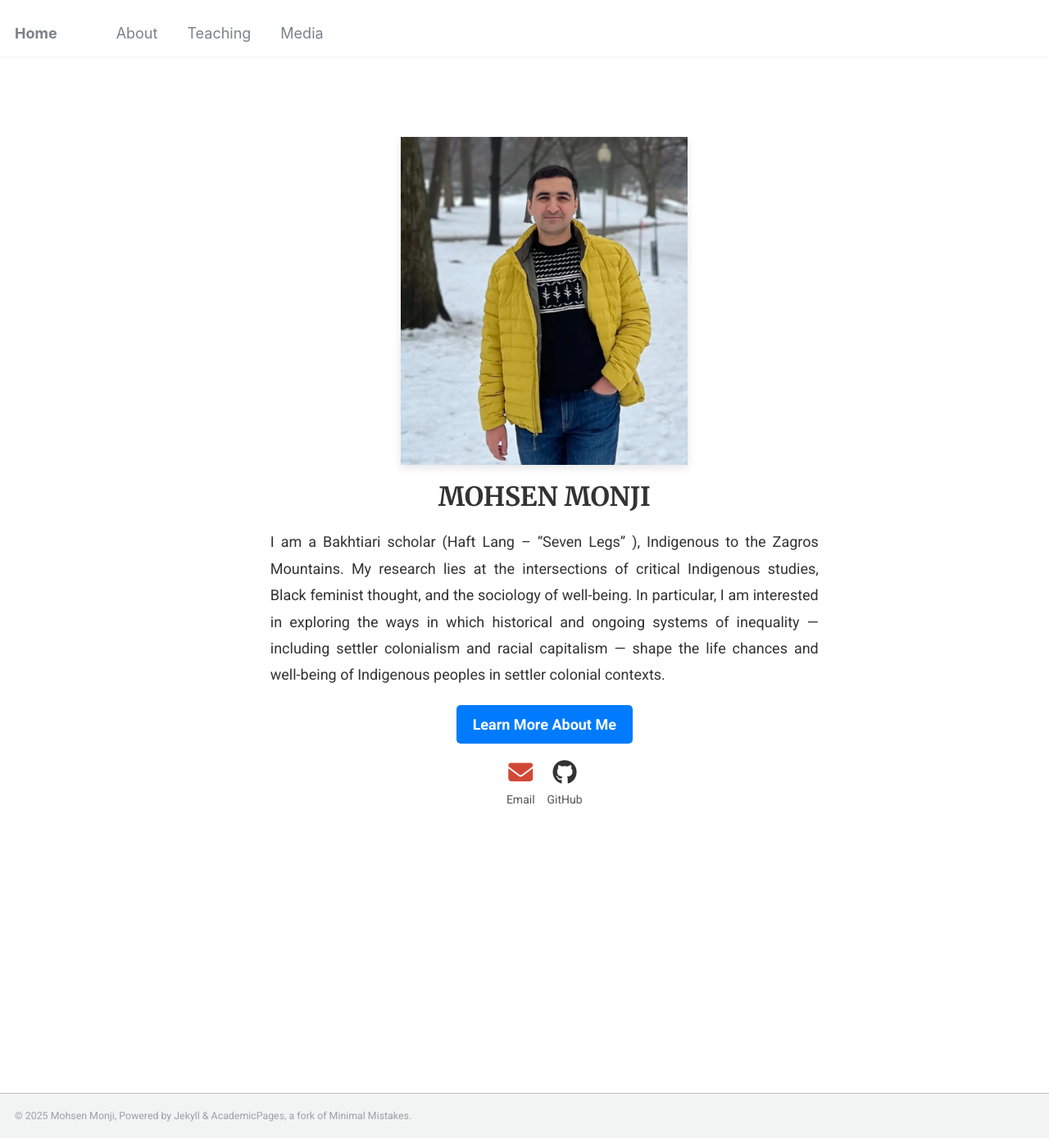
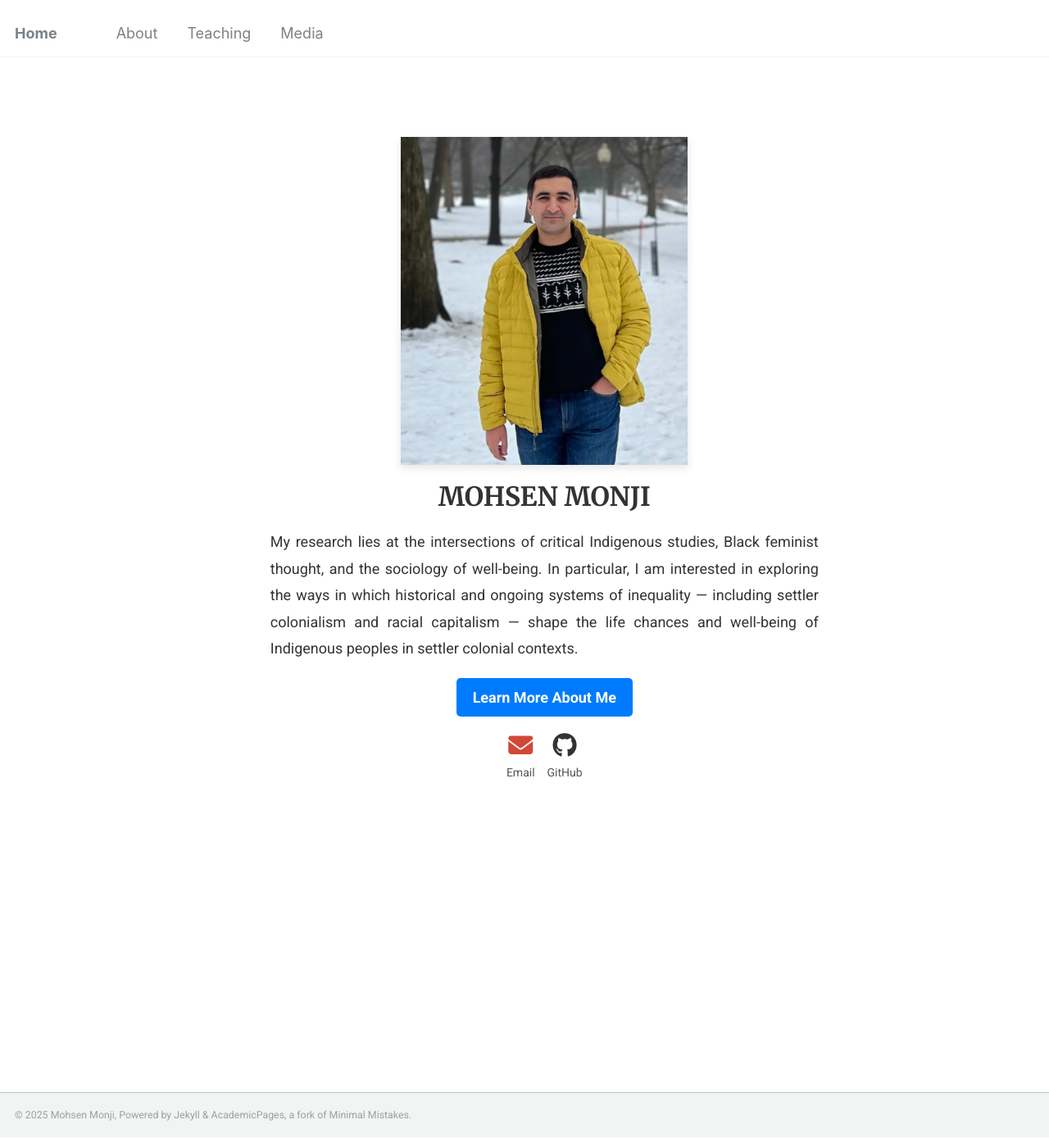
Before and after one commit to Mohsnmonji/mohsnmonji.github.io, a Jekyll site: the page built from _pages/front.md, in a window 1280 px wide and 1388 px high. Shown: the whole window at 82% size. Built offline with Jekyll 4.4.1, drawn with Linux system fonts in a browser that asks for light colours.

Commit message:
Update front.md

```diff
--- a/_pages/front.md
+++ b/_pages/front.md
@@ -23,7 +23,7 @@ hide_avatar: true
 
   <!-- Description -->
 <p style="font-size:18px; color:#333; text-align:justify; line-height:1.8; margin:20px 0;">
-  I am a Bakhtiari scholar (Haft Lang – “Seven Legs” ), Indigenous to the Zagros Mountains. My research lies at the intersections of critical Indigenous studies, Black feminist thought, and the sociology of well-being. In particular, I am interested in exploring the ways in which historical and ongoing systems of inequality — including settler colonialism and racial capitalism — shape the life chances and well-being of Indigenous peoples in settler colonial contexts.
+   My research lies at the intersections of critical Indigenous studies, Black feminist thought, and the sociology of well-being. In particular, I am interested in exploring the ways in which historical and ongoing systems of inequality — including settler colonialism and racial capitalism — shape the life chances and well-being of Indigenous peoples in settler colonial contexts.
 </p>
 <!-- Button -->
   <div style="margin-bottom:20px;">
```
